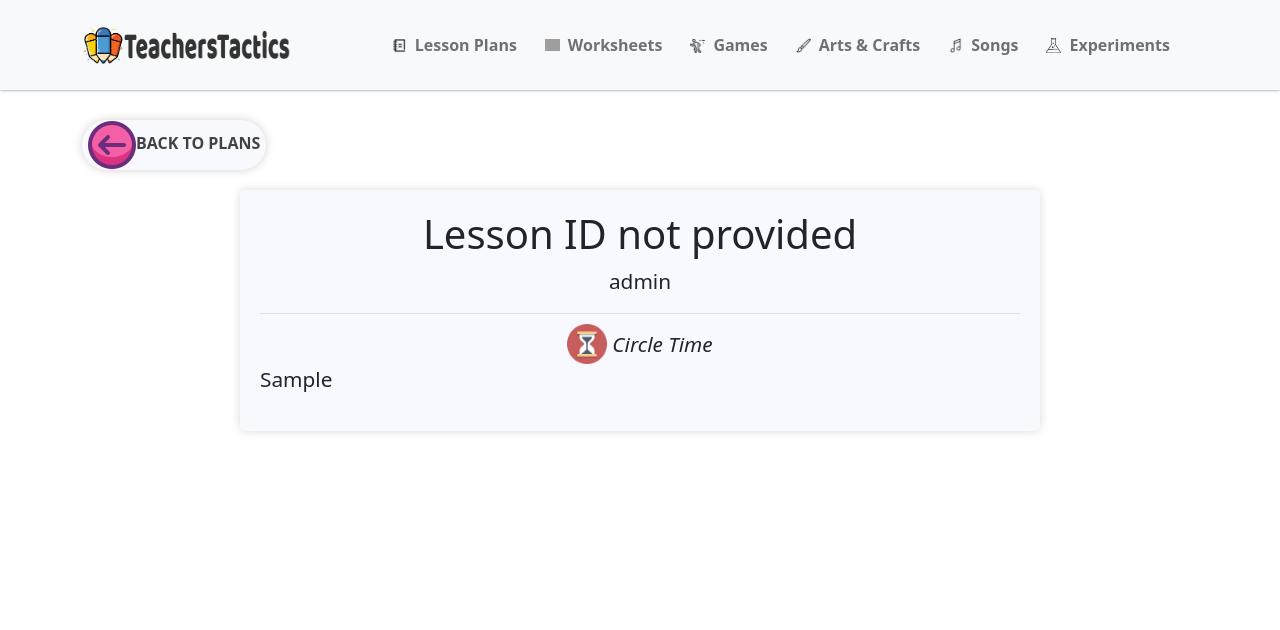
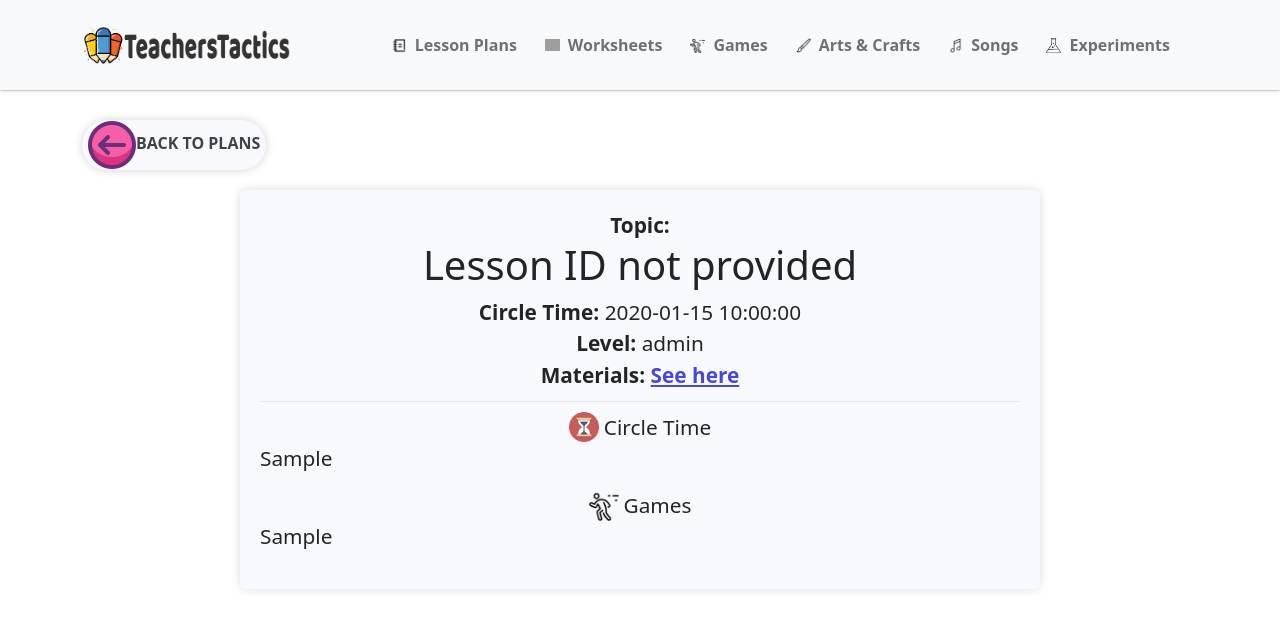
Before and after one commit to wesclaw/teacherstactics, a PHP site: page /plan.php in a window 1280 px wide. Shown: the top 630 px of the page. Run offline with PHP 8.4, Linux system fonts and the light colour scheme; tables that the repository leaves empty or names only in its code hold one stand-in row (values such as "Sample post"); data that the repository does not hold is empty; grey boxes are pictures that could not be loaded.

Commit message:
added more content

```diff
--- a/plan.php
+++ b/plan.php
@@ -36,14 +36,15 @@ mysqli_close($conn);
 
     <?php
     include("dbh.inc.php");
-    $sql = "SELECT Full_lesson, Level FROM full_preschool_lesson_plans";
+    $sql = "SELECT Full_lesson, Level, Games, time FROM full_preschool_lesson_plans";
     $result = mysqli_query($conn, $sql);
 
     if (mysqli_num_rows($result) > 0) {
         $row = mysqli_fetch_assoc($result);
         $fullLesson = $row['Full_lesson'];
         $Level = $row['Level'];
-
+        $time = $row['time'];
+        $Games = $row['Games'];
     } else {
         $fullLesson = "No lesson available.";
 
@@ -52,22 +53,39 @@ mysqli_close($conn);
     ?>
 
     <div class="container">
-    <div class="make-this-sticky">
-    <button id="go_back_btn" class="back-btn"><img src="icons/back.png" alt="back btn">Back to plans</button>
-  </div>
+      <div class="make-this-sticky">
+          <button id="go_back_btn" class="back-btn"><img src="icons/back.png" alt="back btn">Back to plans</button>
+      </div>
       <div class="sidebar">
 
       </div>
       <div class="plan">
+        <p class='topic-text'><b>Topic:</b></p>
         <h1 class='lesson-title'><?php echo $lessonTitle ?></h1>
-        <p class='lesson-level'><?php echo $Level ?></p>
+        <p class='time-text'><b>Circle Time:</b> <?php echo $time?></p>
+        <p class='lesson-level'><b>Level:</b> <?php echo $Level ?></p>
+
+
+        <!-- <p class='materials-used'><b>Materials:</b> <a href="" class='link-for-materials'>See here</a></p> -->
+
+        <div class="make-this-sticky">
+        <p class='materials-used'><b>Materials:</b> <a href="" class='link-for-materials'>See here</a></p>
+        </div>
+
+
         <div class="line"></div>
-        <!-- <p class='circle-time-text'>Circle time</p> -->
+
         <div class="circle-time">
-          <img src="icons/circletime.png" class="img-fluid plan-icon"> <em class='circle-time-text'>Circle Time</em>
+          <img src="icons/circletime.png" class="img-fluid plan-icon"> <p class='circle-time-text'>Circle Time</p>
         </div>
+
         <p class='full_lesson'><?php echo $fullLesson ?></p>
 
+        <div class="circle-time">
+          <img src="icons/movement.png" class="img-fluid plan-icon"> <p class='circle-time-text'>Games</p>
+        </div>
+
+        <p class='full_lesson'><?php echo $Games?></p>
 
 
       </div>
@@ -89,6 +107,17 @@ mysqli_close($conn);
       const regex = /([^.!?:]*?:)(?=\s|$)/g;
       const modifiedText = lessonText.replace(regex, '<br><b>$1</b><br>');
       full_lesson.innerHTML = modifiedText;
+
+      // const full_lessons = document.querySelectorAll('.full_lesson');
+
+      // // Iterate over each element and apply modifications
+      // full_lessons.forEach(full_lesson => {
+      //     const lessonText = full_lesson.textContent;
+      //     const regex = /([^.!?:]*?:)(?=\s|$)/g;
+      //     const modifiedText = lessonText.replace(regex, '<br><b>$1</b><br>');
+      //     full_lesson.innerHTML = modifiedText;
+      // });
+
       //
     </script>
   </body>
--- a/styles/plan.css
+++ b/styles/plan.css
@@ -8,6 +8,10 @@
   --lesson-text-color: #404145;
   --font-weight-text: 600;
   --skel-load-color: rgba(128, 128, 128, 0.185);
+}
+
+html{
+  overflow-x: hidden;
 }
 
 .plan{
@@ -64,16 +68,38 @@
 
 .lesson-level{
   text-align: center;
+  margin: 0;
 }
 
 .line{
   width: 100%;
   height: 1px;
-  background-color: black;
-  opacity: 10%;
+  background-color: rgba(0, 0, 0, 0.24);
+  opacity: 30%;
+  margin-top: 10px;
 }
 
 .plan-icon{
-  width: 40px;
+  width: 30px;
   object-fit: cover;
 }
+
+.topic-text{
+  text-align: center;
+  margin: 0;
+}
+
+.time-text{
+  margin: 0;
+  text-align: center;
+}
+
+.materials-used{
+  margin: 0;
+  text-align: center;
+}
+
+.link-for-materials{
+  color: rgb(71, 71, 216);
+  font-weight: bold;
+}
```
Also changed, not shown: icons/movement.png (added).
